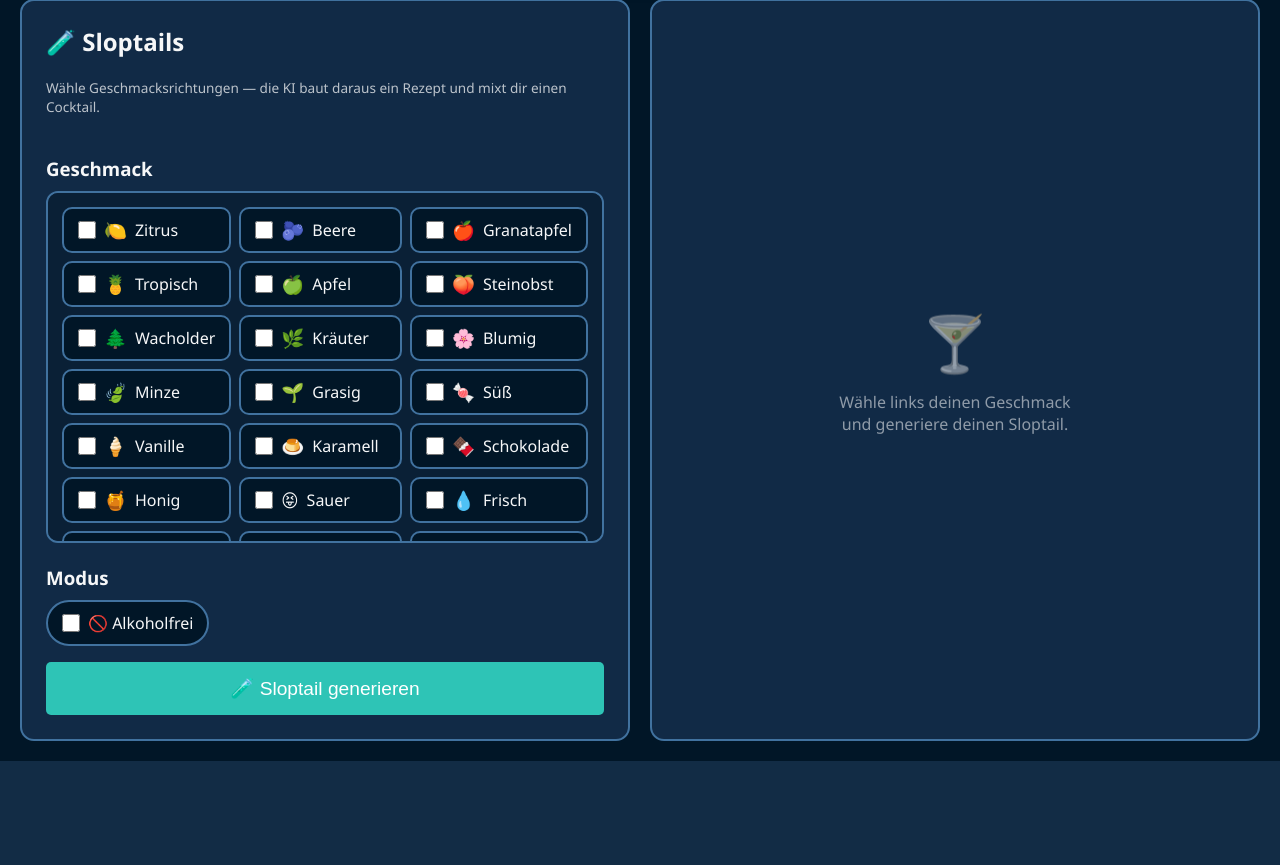
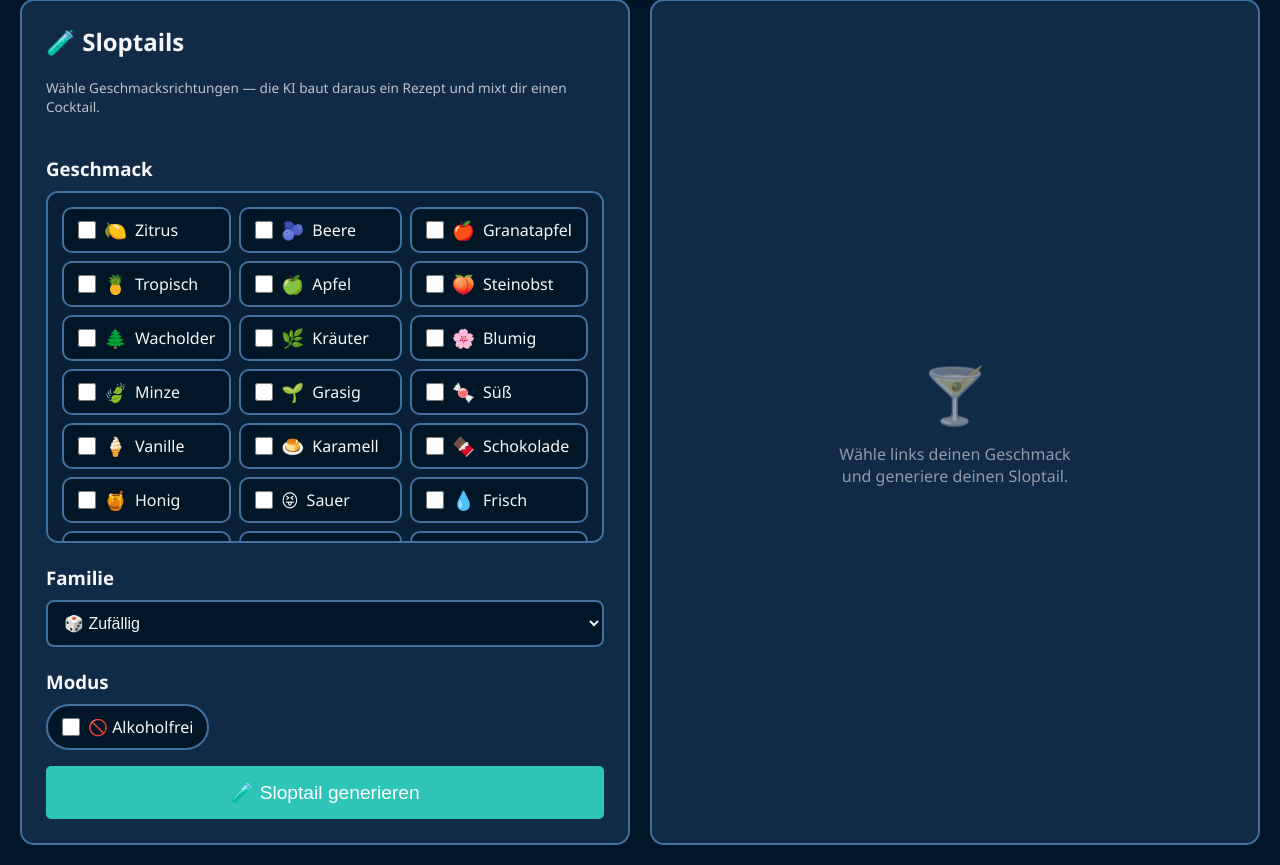
Before and after one commit to OutOfPlane/CocktailMaster, a FastAPI app: page /sloptails in a window 1280 px wide. Shown: the part 121-986 px from the top of the page. Before the commit the page ends 882 px from the top, so only its background shows below. Run offline with FastAPI, Linux system fonts and the light colour scheme.

Commit message:
ADD: class selector

```diff
--- a/main.py
+++ b/main.py
@@ -329,7 +329,10 @@ async def overview(request: Request):
 @app.get("/sloptails", response_class=HTMLResponse)
 async def sloptails_page(request: Request):
     return templates.TemplateResponse(
-        request, "sloptails.html", {"taste_notes": sloptails.taste_note_options()}
+        request, "sloptails.html", {
+            "taste_notes": sloptails.taste_note_options(),
+            "classes": load_classes(),
+        }
     )
 
 async def _ollama_json(client, messages, temperature=0.8):
@@ -349,15 +352,19 @@ async def _ollama_json(client, messages, temperature=0.8):
 async def sloptails_generate(
     taste_notes: list = Form(default=[]),
     alcohol_free: bool = Form(default=False),
+    cocktail_class: str = Form(default=""),
 ):
     ingredients = load_ingredients()
     glasses = load_glasses()
-    classes = list(load_classes().items())  # [(key, def), ...]
+    classes = load_classes()
     ing_by_id = {i["id"]: i for i in ingredients}
     notes = [n for n in taste_notes if isinstance(n, str) and n.strip()]
 
-    # 1) pick a cocktail class at random (small models always defaulted to one)
-    class_key, class_def = random.choice(classes)
+    # 1) pick a cocktail class: an explicit choice (for testing) or random
+    if cocktail_class in classes:
+        class_key, class_def = cocktail_class, classes[cocktail_class]
+    else:
+        class_key, class_def = random.choice(list(classes.items()))
 
     try:
         async with httpx.AsyncClient(timeout=60) as client:
--- a/static/style.css
+++ b/static/style.css
@@ -523,6 +523,17 @@ hr { border: 0; height: 1px; background: #41729f; margin: 20px 0; }
 .sloptail-output-card { min-height: 460px; }
 .sloptail-empty { margin: auto; text-align: center; opacity: 0.55; max-width: 260px; }
 .sloptail-empty .big { display: block; font-size: 3.4rem; margin-bottom: 12px; }
+.sloptail-select {
+    width: 100%;
+    box-sizing: border-box;
+    padding: 12px;
+    background: #011627;
+    color: #f6f7f8;
+    border: 2px solid #41729f;
+    border-radius: 8px;
+    font-size: 1rem;
+    cursor: pointer;
+}
 
 .chip-grid {
     display: flex;
--- a/templates/base.html
+++ b/templates/base.html
@@ -4,7 +4,7 @@
     <meta charset="UTF-8">
     <meta name="viewport" content="width=device-width, initial-scale=1.0">
     <title>Cocktail Scale Assistant</title>
-    <link rel="stylesheet" href="/static/style.css?v=24">
+    <link rel="stylesheet" href="/static/style.css?v=25">
 </head>
 <body>
     {% set path = request.url.path %}
--- a/templates/sloptails.html
+++ b/templates/sloptails.html
@@ -16,6 +16,14 @@
                 {% endfor %}
             </div>
         </div>
+
+        <h3>Familie</h3>
+        <select id="cocktail-class" class="sloptail-select">
+            <option value="">🎲 Zufällig</option>
+            {% for key, c in classes.items() %}
+            <option value="{{ key }}">{{ c.name or key }}</option>
+            {% endfor %}
+        </select>
 
         <h3>Modus</h3>
         <div class="chip-grid">
@@ -51,6 +59,7 @@ async function generate() {
 
     const notes = [...document.querySelectorAll('#taste-chips input:checked')].map(c => c.value);
     const alcoholFree = document.getElementById('alcohol-free').checked;
+    const cocktailClass = document.getElementById('cocktail-class').value;
 
     btn.disabled = true;
     out.innerHTML = '<p class="sloptail-loading">🍸 Die KI komponiert… (mehrere Schritte, kurz Geduld)</p>';
@@ -58,6 +67,7 @@ async function generate() {
     const body = new URLSearchParams();
     notes.forEach(n => body.append('taste_notes', n));
     body.append('alcohol_free', alcoholFree);
+    body.append('cocktail_class', cocktailClass);
 
     try {
         const res = await fetch('/sloptails/generate', { method: 'POST', body });
```
